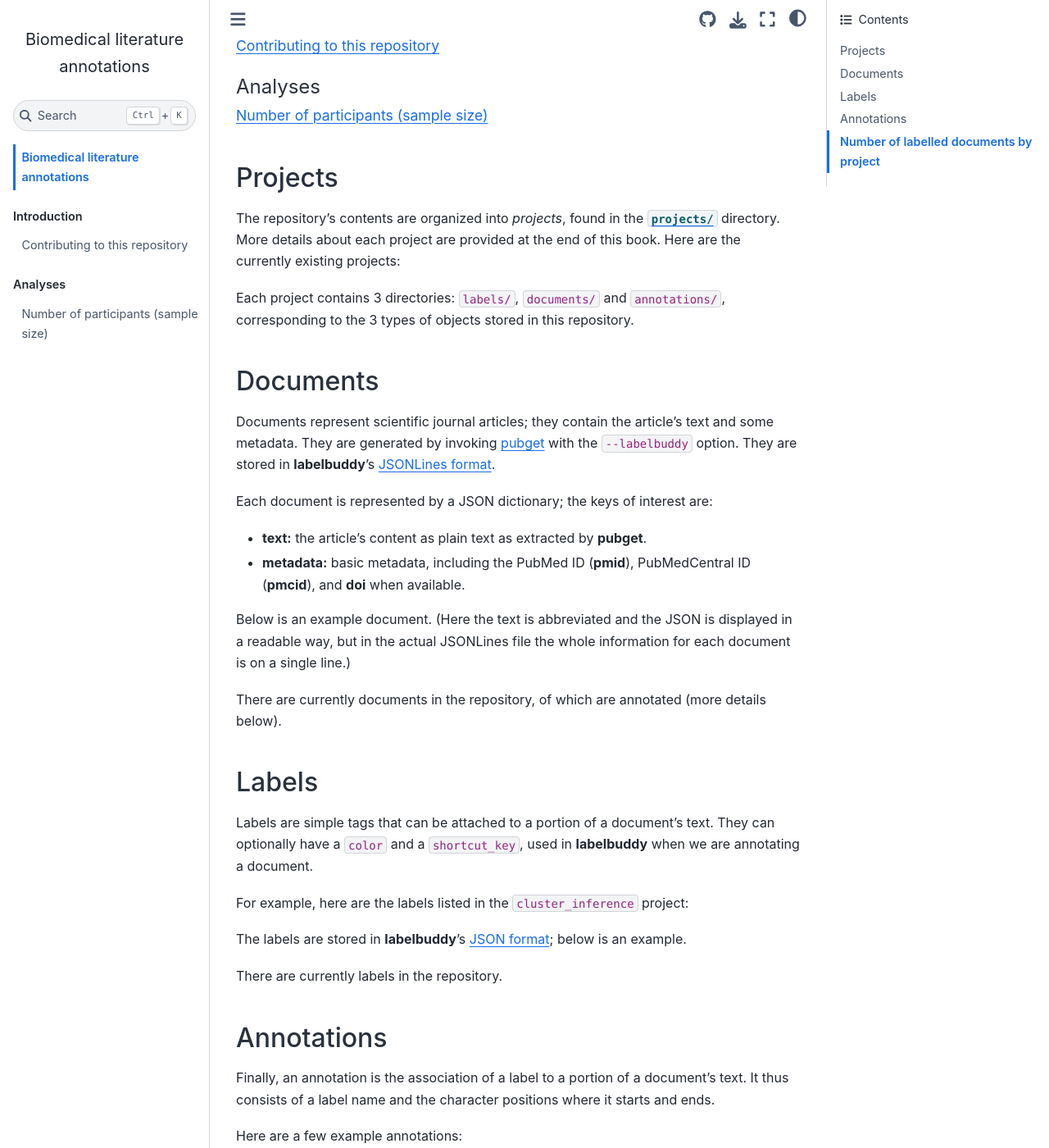
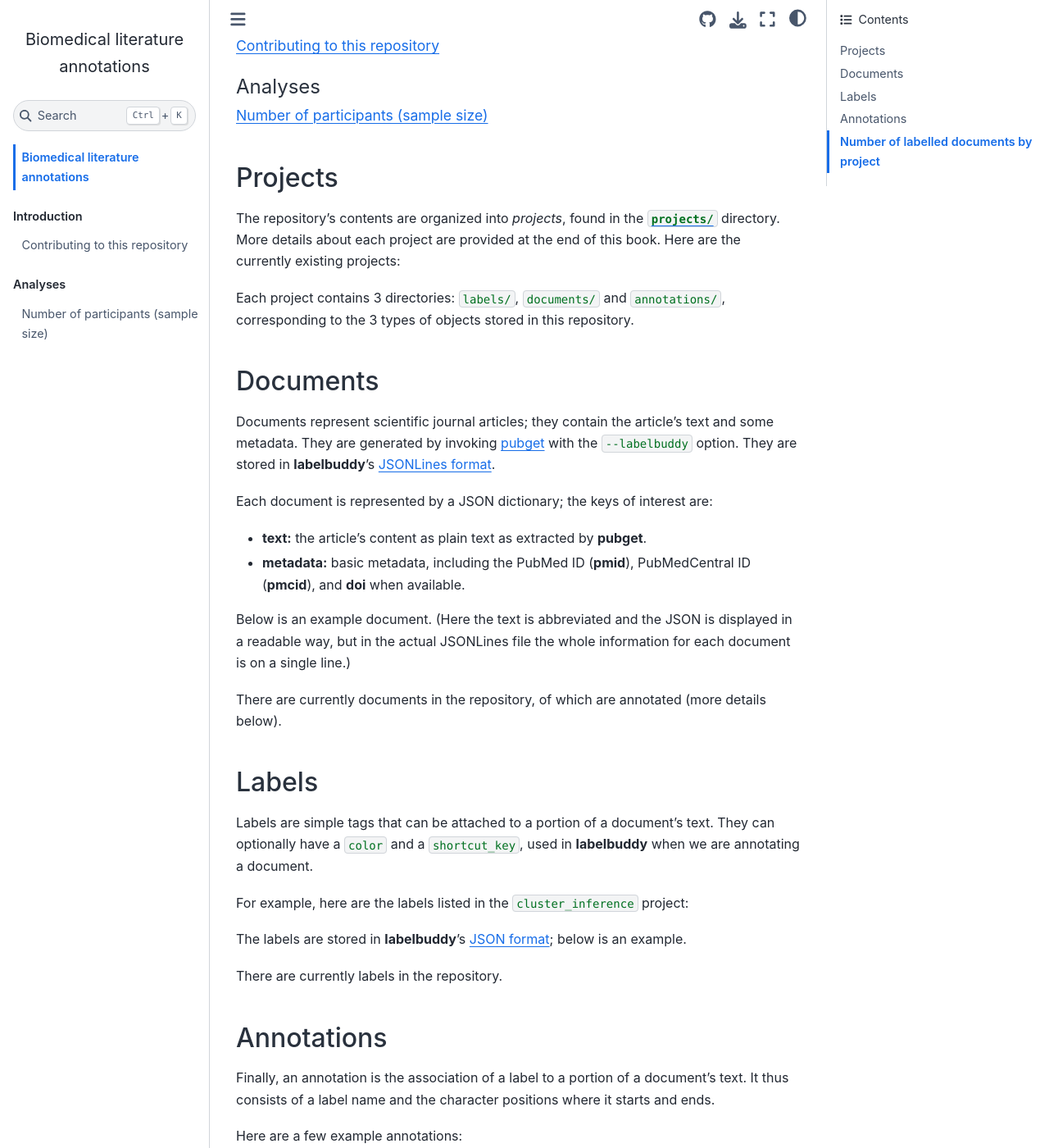
Before and after one commit to litmining/labelbuddy-annotations, a Jupyter Book: the page built from analysis/book/overview.md, in a window 1280 px wide and 1400 px high, scrolled down 452 px. Shown: the whole window at 82% size. Built offline with Jupyter Book 1.0.4 settings and Sphinx 7.4.7 and the Sphinx Book theme 1.1.4, drawn with Linux system fonts in a browser that asks for light colours; pages that are not in the unit, such as notebooks, are missing from menus.

Commit message:
remove pink inline code

```diff
--- a/analysis/book/_static/global.css
+++ b/analysis/book/_static/global.css
@@ -5,3 +5,7 @@
 .menu-dropdown-launch-buttons {
     display: none !important;
 }
+
+span.pre {
+    color: #007020;
+}
```
